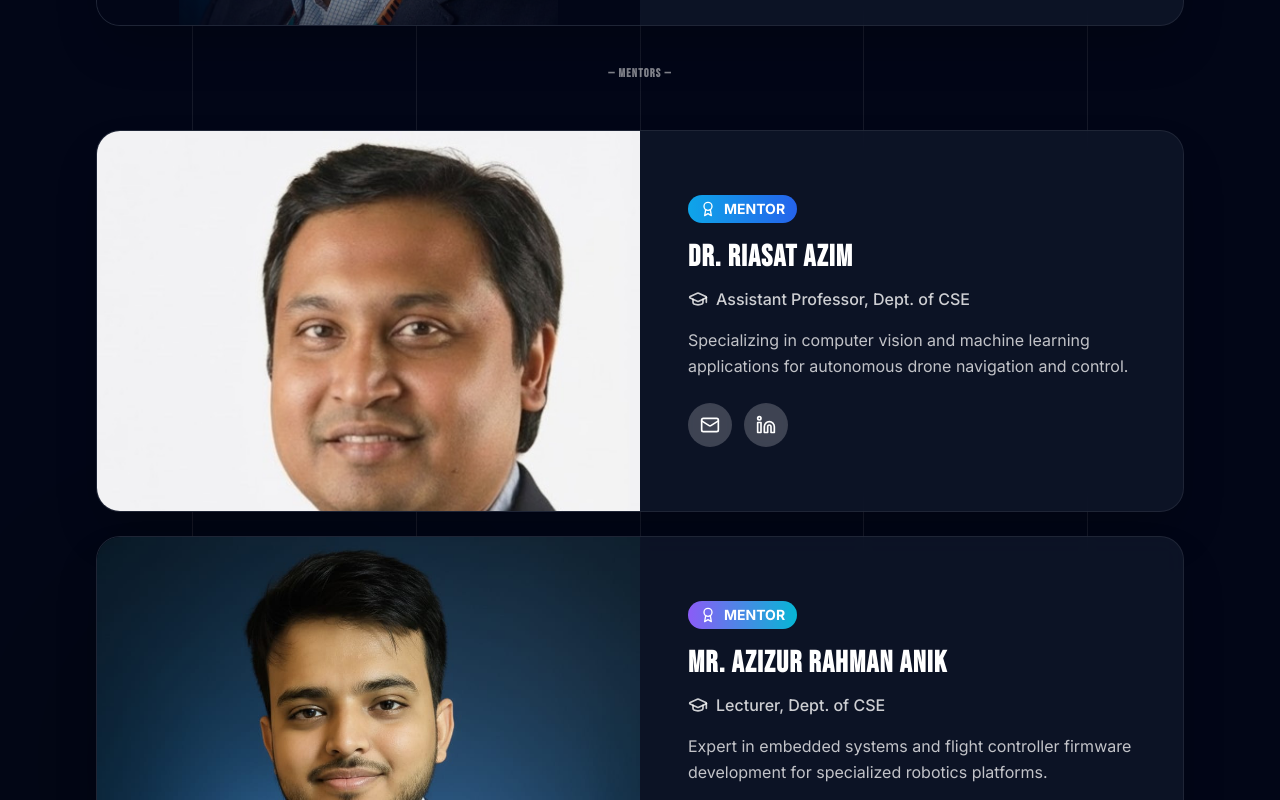
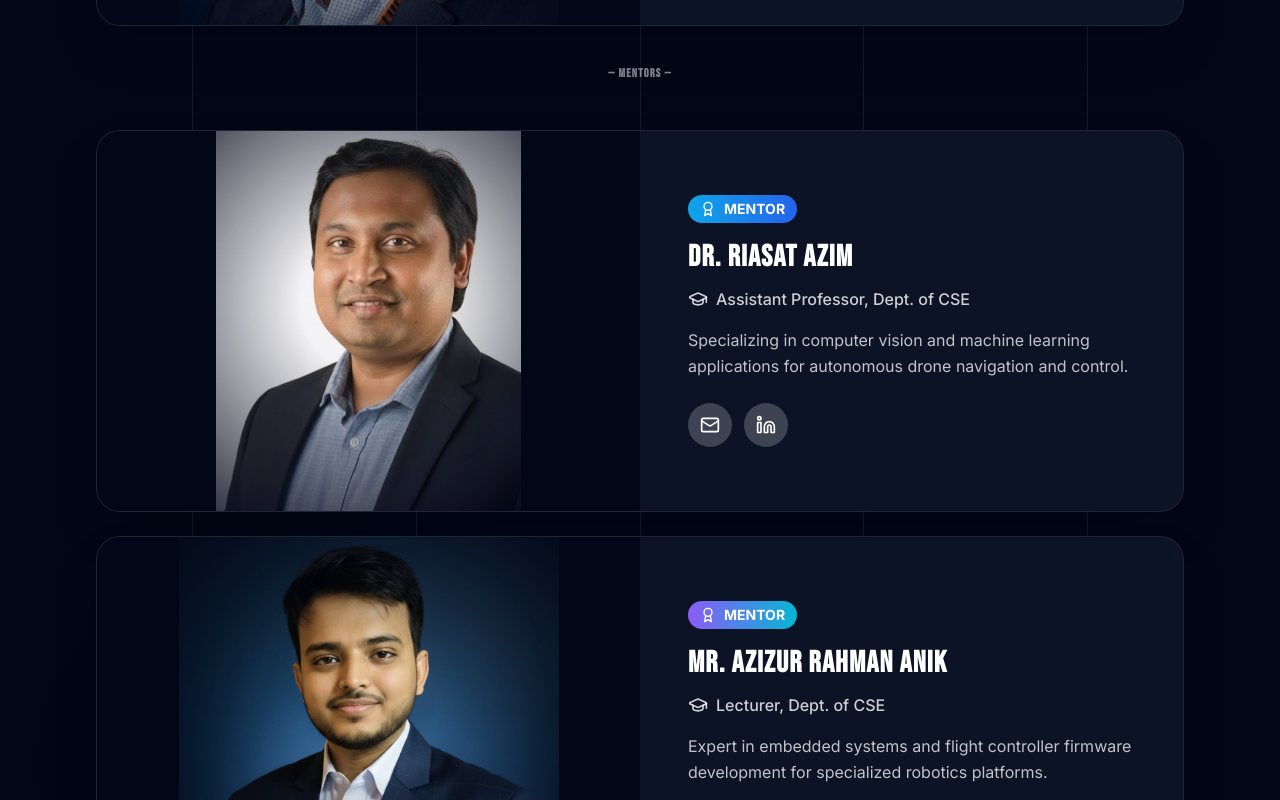
Before and after one commit to ifta-faisal/Web, a React (Vite) app: page /mentor in a window 1280 px wide. Shown: the part 1260-2060 px from the top of the page. Built offline with nearby package versions, Linux system fonts and the light colour scheme.

Commit message:
Fix photo framing and unify leadership card styling

```diff
--- a/src/components/Mentors.tsx
+++ b/src/components/Mentors.tsx
@@ -85,18 +85,11 @@ const LeadershipCard = ({ person }: { person: any }) => (
             <img
               src={person.image}
               alt={person.name}
-              className={`ju-reveal w-full h-full absolute inset-0 transition-transform duration-700 ${person.id === 'director' || person.id === 'vc-advisor'
-                ? 'object-contain scale-[0.85] group-hover:scale-[0.9] translate-y-2'
-                : 'object-cover object-top group-hover:scale-105'
-                }`}
+              className="ju-reveal w-full h-full absolute inset-0 transition-transform duration-700 object-contain scale-[0.85] group-hover:scale-[0.9] translate-y-2"
               style={{
-                objectPosition: (person.id === 'director' || person.id === 'vc-advisor') ? 'center center' : 'center 0%',
-                maskImage: (person.id === 'director' || person.id === 'vc-advisor')
-                  ? 'radial-gradient(circle at 50% 45%, black 20%, transparent 90%)'
-                  : 'none',
-                WebkitMaskImage: (person.id === 'director' || person.id === 'vc-advisor')
-                  ? 'radial-gradient(circle at 50% 45%, black 20%, transparent 90%)'
-                  : 'none',
+                objectPosition: 'center center',
+                maskImage: 'radial-gradient(circle at 50% 45%, black 20%, transparent 90%)',
+                WebkitMaskImage: 'radial-gradient(circle at 50% 45%, black 20%, transparent 90%)',
               }}
             />
           </div>
```
